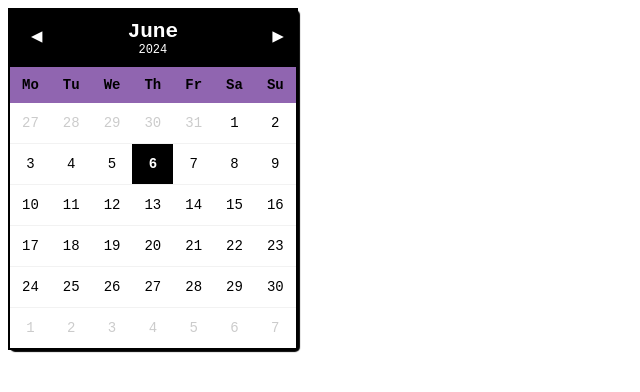
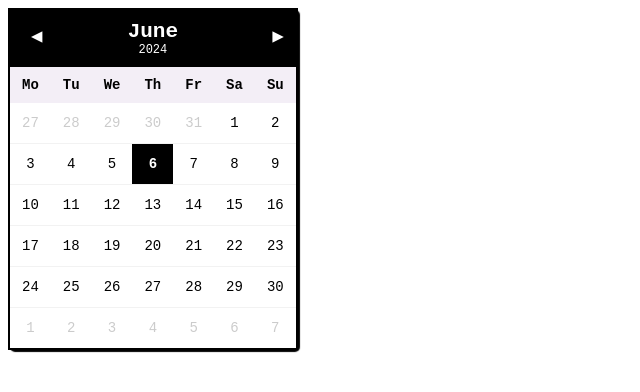
Before and after one commit to spookysmurph/purple-calendar, a plain HTML site: page index.html in a window 1280 px wide. Shown: the whole page, without its empty margins (0-640 px from the left). Drawn offline with Linux system fonts and the light colour scheme.

Commit message:
Update index.html

```diff
--- a/index.html
+++ b/index.html
@@ -49,7 +49,7 @@ table {
 }
 
 .day-header{
-    background-color: #9065B0;
+    background-color: #f3eef6;
 }
 
 td,th {
```
